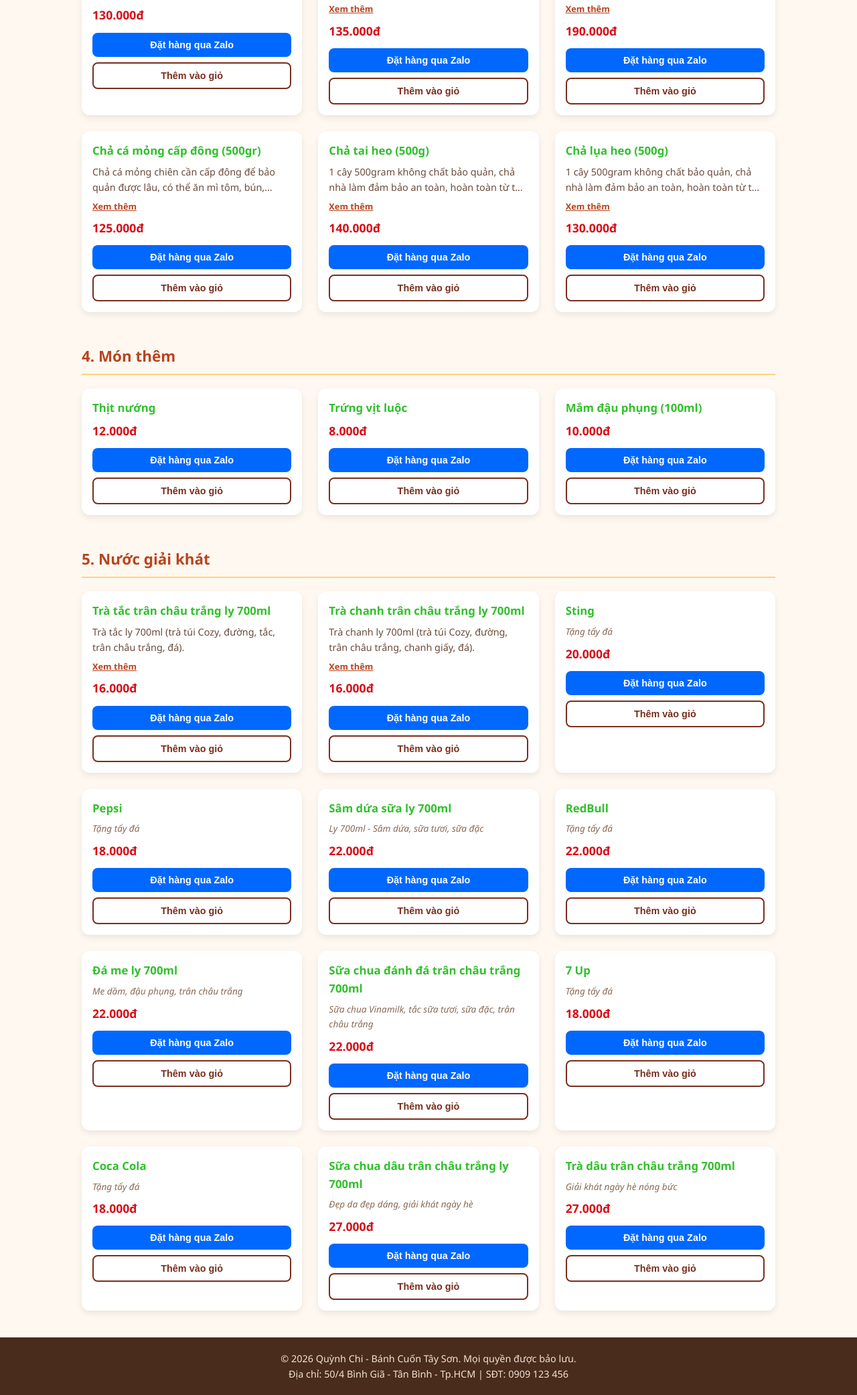
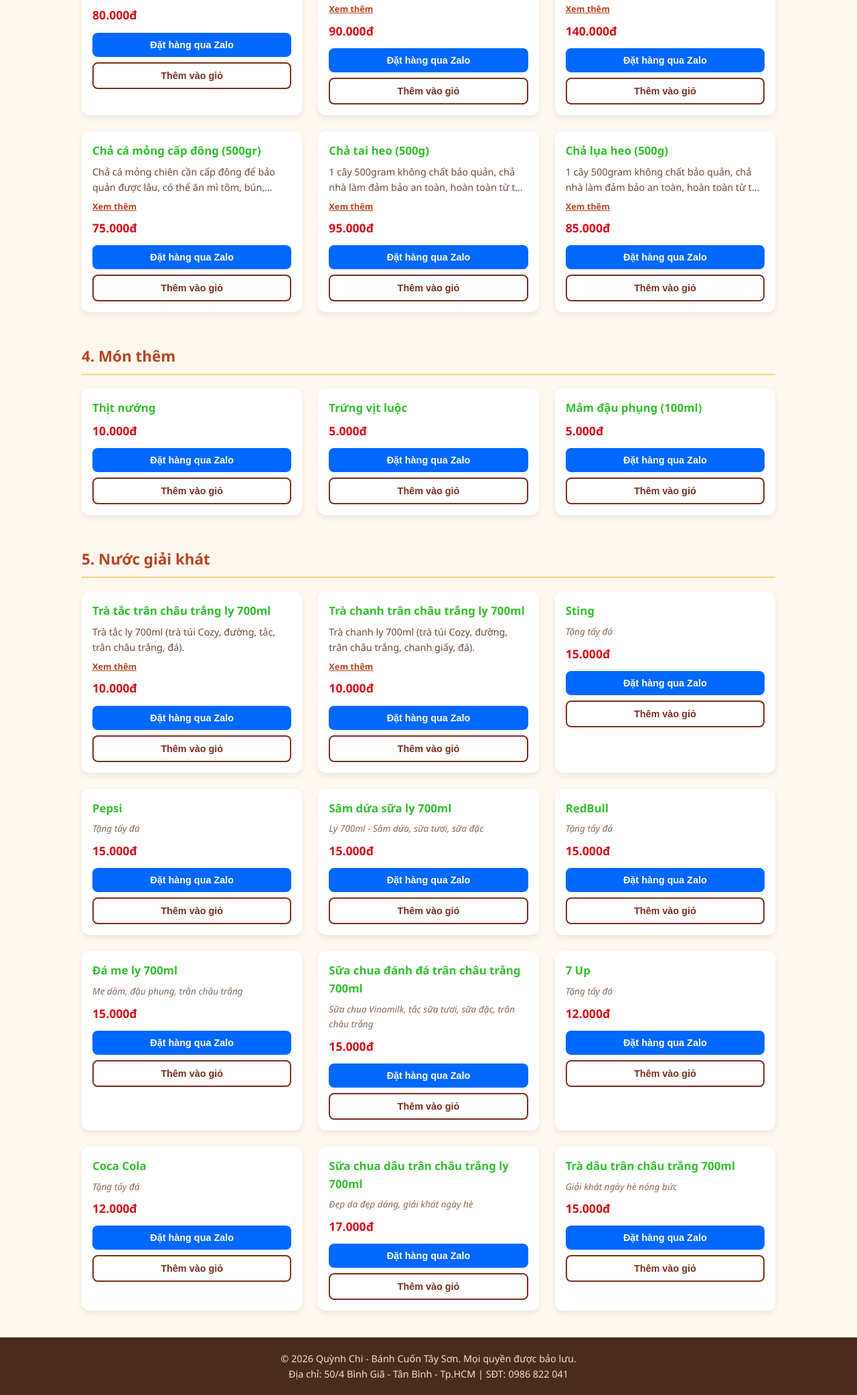
Before and after one commit to DuyKhuong8677/banhcuonshop, a plain HTML site: page pages/san-pham.html in a window 1280 px wide. Shown: the part 1668-3751 px from the top of the page at 67% size. Drawn offline with Linux system fonts and the light colour scheme.

Commit message:
cập nhật giá tiền

```diff
--- a/pages/san-pham.html
+++ b/pages/san-pham.html
@@ -75,41 +75,41 @@
           <article class="san-pham-item">
             <h4>Chả ram tôm đất chiên sẵn (10 cuốn)</h4>
             <p>Chả ram tôm đất đã chiên sẵn nóng hổi vừa thổi vừa ăn (10 cuốn) chấm kèm tương ớt.</p>
-            <p class="gia">65.000đ</p>
+            <p class="gia">45.000đ</p>
           </article>
           <article class="san-pham-item">
             <h4>Nem chiếc (5 cái)</h4>
-            <p class="gia">40.000đ</p>
+            <p class="gia">25.000đ</p>
           </article>
           <article class="san-pham-item">
             <h4>Chả ram tôm đất Quy Nhơn (500gr)</h4>
             <p>Chả ram cấp đông chưa sơ chế.</p>
-            <p class="gia">130.000đ</p>
+            <p class="gia">80.000đ</p>
           </article>
           <article class="san-pham-item">
             <h4>Chả da ớt xiêm xanh (500g)</h4>
             <p>1 cây 500gram không chất bảo quản, chả nhà làm đảm bảo an toàn, hoàn toàn từ thịt nạc heo và da heo thơm ngon bao ăn ạ. Vì chả không chất bảo quản nên cần cấp đông để ăn được lâu, vì vậy khách đặt vui lòng rã đông ngoài tầm 1 tiếng trước khi ăn.</p>
-            <p class="gia">135.000đ</p>
+            <p class="gia">90.000đ</p>
           </article>
           <article class="san-pham-item">
             <h4>Chả bò (500g)</h4>
             <p>1 cây 500gram không chất bảo quản, chả nhà làm đảm bảo an toàn, hoàn toàn từ thịt bò thơm ngon bao ăn ạ. Vì chả không chất bảo quản nên cần cấp đông để ăn được lâu, vì vậy khách đặt vui lòng rã đông ngoài tầm 1 tiếng trước khi ăn.</p>
-            <p class="gia">190.000đ</p>
+            <p class="gia">140.000đ</p>
           </article>
           <article class="san-pham-item">
             <h4>Chả cá mỏng cấp đông (500gr)</h4>
             <p>Chả cá mỏng chiên cần cấp đông để bảo quản được lâu, có thể ăn mì tôm, bún, chiên cuốn rau răm... kèm tương ớt.</p>
-            <p class="gia">125.000đ</p>
+            <p class="gia">75.000đ</p>
           </article>
           <article class="san-pham-item">
             <h4>Chả tai heo (500g)</h4>
             <p>1 cây 500gram không chất bảo quản, chả nhà làm đảm bảo an toàn, hoàn toàn từ thịt nạc heo và tai heo thơm ngon bao ăn ạ. Vì chả không chất bảo quản nên cần cấp đông để ăn được lâu, vì vậy khách đặt vui lòng rã đông ngoài tầm 1 tiếng trước khi ăn.</p>
-            <p class="gia">140.000đ</p>
+            <p class="gia">95.000đ</p>
           </article>
           <article class="san-pham-item">
             <h4>Chả lụa heo (500g)</h4>
             <p>1 cây 500gram không chất bảo quản, chả nhà làm đảm bảo an toàn, hoàn toàn từ thịt nạc heo thơm ngon bao ăn ạ. Vì chả không chất bảo quản nên cần cấp đông để ăn được lâu, vì vậy khách đặt vui lòng rã đông ngoài tầm 1 tiếng trước khi ăn.</p>
-            <p class="gia">130.000đ</p>
+            <p class="gia">85.000đ</p>
           </article>
         </div>
       </div>
@@ -119,15 +119,15 @@
         <div class="san-pham-luoi">
           <article class="san-pham-item">
             <h4>Thịt nướng</h4>
-            <p class="gia">12.000đ</p>
+            <p class="gia">10.000đ</p>
           </article>
           <article class="san-pham-item">
             <h4>Trứng vịt luộc</h4>
-            <p class="gia">8.000đ</p>
+            <p class="gia">5.000đ</p>
           </article>
           <article class="san-pham-item">
             <h4>Mắm đậu phụng (100ml)</h4>
-            <p class="gia">10.000đ</p>
+            <p class="gia">5.000đ</p>
           </article>
         </div>
       </div>
@@ -138,62 +138,62 @@
           <article class="san-pham-item">
             <h4>Trà tắc trân châu trắng ly 700ml</h4>
             <p>Trà tắc ly 700ml (trà túi Cozy, đường, tắc, trân châu trắng, đá).</p>
-            <p class="gia">16.000đ</p>
+            <p class="gia">10.000đ</p>
           </article>
           <article class="san-pham-item">
             <h4>Trà chanh trân châu trắng ly 700ml</h4>
             <p>Trà chanh ly 700ml (trà túi Cozy, đường, trân châu trắng, chanh giấy, đá).</p>
-            <p class="gia">16.000đ</p>
+            <p class="gia">10.000đ</p>
           </article>
           <article class="san-pham-item">
             <h4>Sting</h4>
             <p class="ghi-chu">Tặng tẩy đá</p>
-            <p class="gia">20.000đ</p>
+            <p class="gia">15.000đ</p>
           </article>
           <article class="san-pham-item">
             <h4>Pepsi</h4>
             <p class="ghi-chu">Tặng tẩy đá</p>
-            <p class="gia">18.000đ</p>
+            <p class="gia">15.000đ</p>
           </article>
           <article class="san-pham-item">
             <h4>Sâm dứa sữa ly 700ml</h4>
             <p class="ghi-chu">Ly 700ml - Sâm dứa, sữa tươi, sữa đặc</p>
-            <p class="gia">22.000đ</p>
+            <p class="gia">15.000đ</p>
           </article>
           <article class="san-pham-item">
             <h4>RedBull</h4>
             <p class="ghi-chu">Tặng tẩy đá</p>
-            <p class="gia">22.000đ</p>
+            <p class="gia">15.000đ</p>
           </article>
           <article class="san-pham-item">
             <h4>Đá me ly 700ml</h4>
             <p class="ghi-chu">Me dầm, đậu phụng, trân châu trắng</p>
-            <p class="gia">22.000đ</p>
+            <p class="gia">15.000đ</p>
           </article>
           <article class="san-pham-item">
             <h4>Sữa chua đánh đá trân châu trắng 700ml</h4>
             <p class="ghi-chu">Sữa chua Vinamilk, tắc sữa tươi, sữa đặc, trân châu trắng</p>
-            <p class="gia">22.000đ</p>
+            <p class="gia">15.000đ</p>
           </article>
           <article class="san-pham-item">
             <h4>7 Up</h4>
             <p class="ghi-chu">Tặng tẩy đá</p>
-            <p class="gia">18.000đ</p>
+            <p class="gia">12.000đ</p>
           </article>
           <article class="san-pham-item">
             <h4>Coca Cola</h4>
             <p class="ghi-chu">Tặng tẩy đá</p>
-            <p class="gia">18.000đ</p>
+            <p class="gia">12.000đ</p>
           </article>
           <article class="san-pham-item">
             <h4>Sữa chua dâu trân châu trắng ly 700ml</h4>
             <p class="ghi-chu">Đẹp da đẹp dáng, giải khát ngày hè</p>
-            <p class="gia">27.000đ</p>
+            <p class="gia">17.000đ</p>
           </article>
           <article class="san-pham-item">
             <h4>Trà dâu trân châu trắng 700ml</h4>
             <p class="ghi-chu">Giải khát ngày hè nóng bức</p>
-            <p class="gia">27.000đ</p>
+            <p class="gia">15.000đ</p>
           </article>
         </div>
       </div>
@@ -202,7 +202,7 @@
 
   <footer>
     <p>&copy; 2026 Quỳnh Chi - Bánh Cuốn Tây Sơn. Mọi quyền được bảo lưu.</p>
-    <p>Địa chỉ: 50/4 Bình Giã - Tân Bình - Tp.HCM | SĐT: 0909 123 456</p>
+    <p>Địa chỉ: 50/4 Bình Giã - Tân Bình - Tp.HCM | SĐT: 0986 822 041</p>
   </footer>
 
   <script src="../js/script.js"></script>
```
Also changed, not shown: index.html (+1 -1 lines), pages/gioi-thieu.html (+1 -1 lines), pages/lien-he.html (+1 -1 lines), pages/about.html (deleted), pages/contact.html (deleted).
